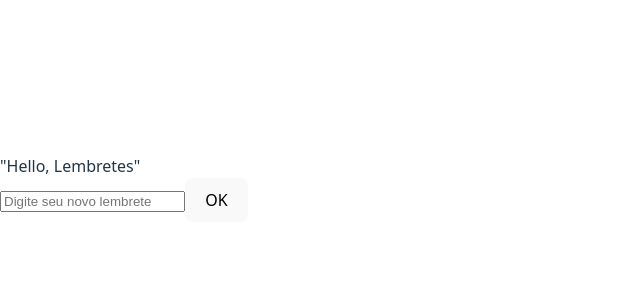
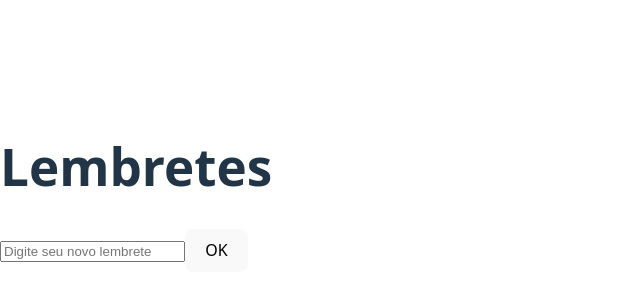
Before and after one commit to CaioBusinessLevel/20252_fatec_ipi_pdm_prova, a React (Vite) app: page / in a window 1280 px wide. Shown: the part 212-512 px from the top of the page, without its empty margins (0-640 px from the left). Built offline with nearby package versions, Linux system fonts and the light colour scheme.

Commit message:
feat(p1): refatora App para componente de classe

```diff
--- a/src/App.jsx
+++ b/src/App.jsx
@@ -1,15 +1,18 @@
+import React from "react";
 import LembreteEntrada from "./LembreteEntrada";
 
-function App() {
+class App extends React.Component {
+  render(){
     return (
       <div className="container">
         <div className= "row">
           <div className="col-12">
-          "Hello, Lembretes"
+            <h1 className="display-5 text-center">Lembretes</h1>
             <LembreteEntrada />
           </div>
         </div>
       </div>
     )
   }
+}
 export default App;
```
Lines whose indentation alone changed are shown as unchanged.
